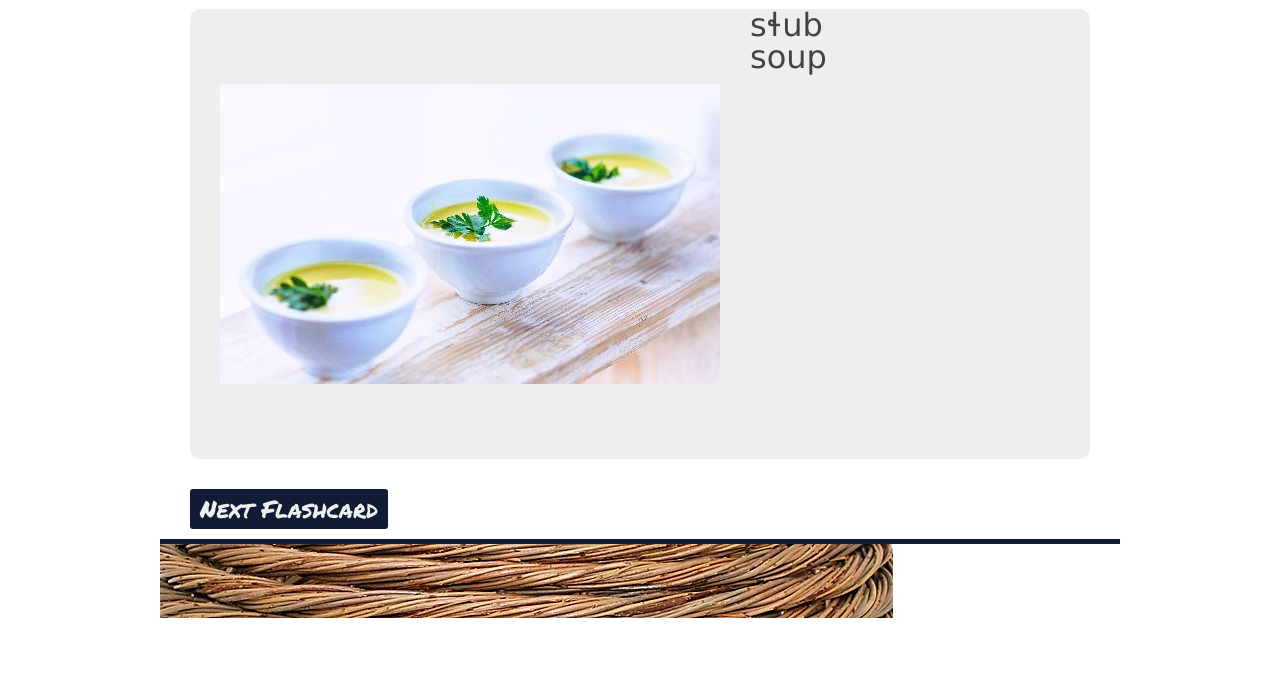
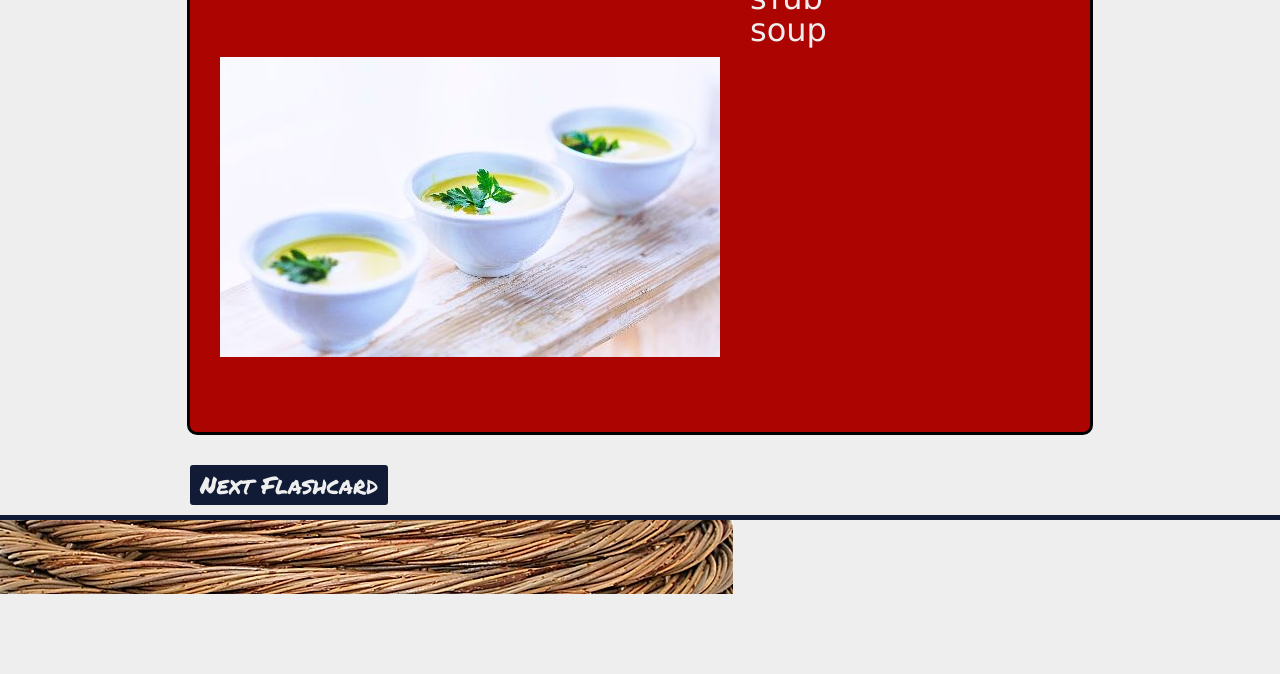
Before and after one commit to AlisonZ/lushootseed, a plain HTML site: page learn.html in a window 1280 px wide. Shown: the part 196-870 px from the top of the page. After the commit the page ends 816 px from the top, so only its background shows below. Drawn offline with Linux system fonts and the light colour scheme.

Commit message:
adding changes from projector meeting

```diff
--- a/css/style.css
+++ b/css/style.css
@@ -3,9 +3,7 @@
 }
 
 body {
-  /*background-color:#ffd399;*/
-  width: 960px;
-  margin: 30px auto;
+  background-color:#eee;
 }
 
 a {
@@ -15,7 +13,6 @@ a {
 
 /*header styling*/
 header {
-  width: 960px;
   height: 150px;
   margin: 0px auto;
   border-bottom: 5px solid #111b35;
@@ -27,6 +24,7 @@ header {
 
 .header_inner{
   width: 960px;
+  margin: 30px auto;
 }
 
 header img {
@@ -149,9 +147,8 @@ li p{
 
 
 footer {
-  width: 960px;
+  margin: 0px auto;
   height: 100px;
-  margin: 0px auto;
   overflow: hidden;
   border-top: 5px solid #111b35;
   /*border-width: 5px 5px 0px 5px;*/
--- a/css/style_learn.css
+++ b/css/style_learn.css
@@ -6,8 +6,9 @@ li {
   width: 900px;
   height: 450px;
   margin: 20px auto;
+  border: 3px solid black;
   border-radius: 10px;
-  background-color: #eee;
+  background-color: #ac0400;
 }
 
 #picture_tag {
@@ -20,7 +21,7 @@ li {
   display: inline;
   font-family: "Lucida Grande", "Lucida Sans Unicode", "Lucida Sans", Geneva, Verdana, sans-serif;
   font-size: 2em;
-  color: #444;
+  color: #eee;
 }
 
 .take_test {
--- a/css/style_test.css
+++ b/css/style_test.css
@@ -1,6 +1,6 @@
-* {
+/** {
   outline: 1px dashed purple;
-}
+}*/
 
 #english_radio{
   padding: 100px;
@@ -17,14 +17,16 @@
 }
 
 ul {
-  /*margin: 10px;*/
+  /*none yet*/
 }
 
-ul li {
+main ul li {
   border-radius: 5px;
   margin-top: 10px;
   padding: 15px;
   text-align: center;
+  background: #666;
+  color: #eee;
 }
 
 #matching_section {
@@ -67,12 +69,10 @@ ul li {
 }
 
 .not_selected {
-  /*style for elements that haven't been selected*/
   border: 3px solid black;
 }
 
 .selected {
-  /*style for selected elements here*/
   border: 3px solid blue;
 }
 
```
Also changed, not shown: index.html (+5 -4 lines).
